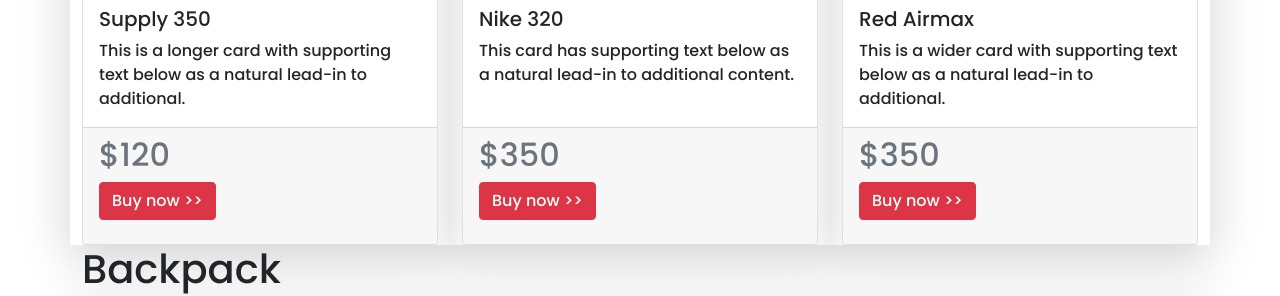
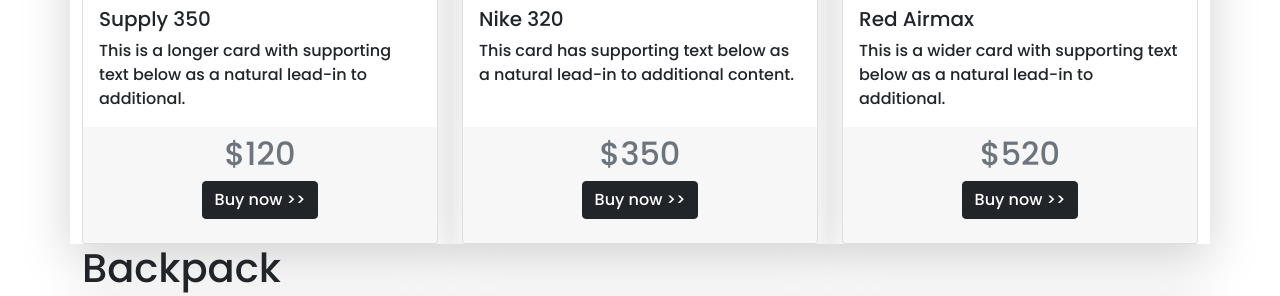
Before and after one commit to imtiiiii/panda-commerce-bootstrap, a plain HTML site: page index.html in a window 1280 px wide. Shown: the part 1080-1376 px from the top of the page. Drawn offline with nearby package versions, Linux system fonts and the light colour scheme; grey boxes are pictures that could not be loaded.

Commit message:
now i will start section 4

```diff
--- a/index.html
+++ b/index.html
@@ -159,8 +159,8 @@
             <!-- section 2 of main start -->
 
             <h1>Shoe</h1>
-            <div class="row row-cols-1 row-cols-lg-3 g-4">
-                <div class="col shadow-lg">
+            <div class="row row-cols-1 row-cols-lg-3 g-4 border-0">
+                <div class="col shadow-lg border-0">
                     <div class="card h-100">
                         <img src="images/shoes/shoe-1.png" class="card-img-top" alt="...">
                         <div class="card-body">
@@ -168,13 +168,13 @@
                             <p class="card-text">This is a longer card with supporting text below as a natural lead-in
                                 to additional.</p>
                         </div>
-                        <div class="card-footer">
+                        <div class="card-footer d-flex flex-column align-items-center border-0">
                             <h2 class="text-muted">$120</h2>
-                            <p class="btn btn-danger">Buy now >> </p>
+                            <p class="btn btn-dark">Buy now >> </p>
                         </div>
                     </div>
                 </div>
-                <div class="col shadow-lg">
+                <div class="col shadow-lg border-0">
                     <div class="card h-100">
                         <img src="images/shoes/shoe-2.png" class="card-img-top" alt="...">
                         <div class="card-body">
@@ -182,13 +182,13 @@
                             <p class="card-text">This card has supporting text below as a natural lead-in to additional
                                 content.</p>
                         </div>
-                        <div class="card-footer">
+                        <div class="card-footer d-flex flex-column align-items-center border-0">
                             <h2 class="text-muted">$350</h2>
-                            <p class="btn btn-danger">Buy now >> </p>
+                            <p class="btn btn-dark">Buy now >> </p>
                         </div>
                     </div>
                 </div>
-                <div class="col shadow-lg">
+                <div class="col shadow-lg border-0">
                     <div class="card h-100">
                         <img src="images/shoes/shoe-3.png" class="card-img-top" alt="...">
                         <div class="card-body">
@@ -196,9 +196,9 @@
                             <p class="card-text">This is a wider card with supporting text below as a natural lead-in to
                                 additional.</p>
                         </div>
-                        <div class="card-footer">
-                            <h2 class="text-muted">$350</h2>
-                            <p class="btn btn-danger">Buy now >> </p>
+                        <div class="card-footer d-flex flex-column align-items-center border-0">
+                            <h2 class="text-muted">$520</h2>
+                            <p class="btn btn-dark">Buy now >> </p>
                         </div>
                     </div>
                 </div>
@@ -206,8 +206,9 @@
         </section>
         <!-- section 2 of main end -->
         <section class="container">
+            <!-- section 3 of main start -->
             <h1>Backpack</h1>
-            <!-- section 3 of main start -->
+
             <div class="row row-cols-1 row-cols-lg-3 g-4 border-0 ">
                 <div class="col shadow-lg border-0">
                     <div class="card h-100">
```
